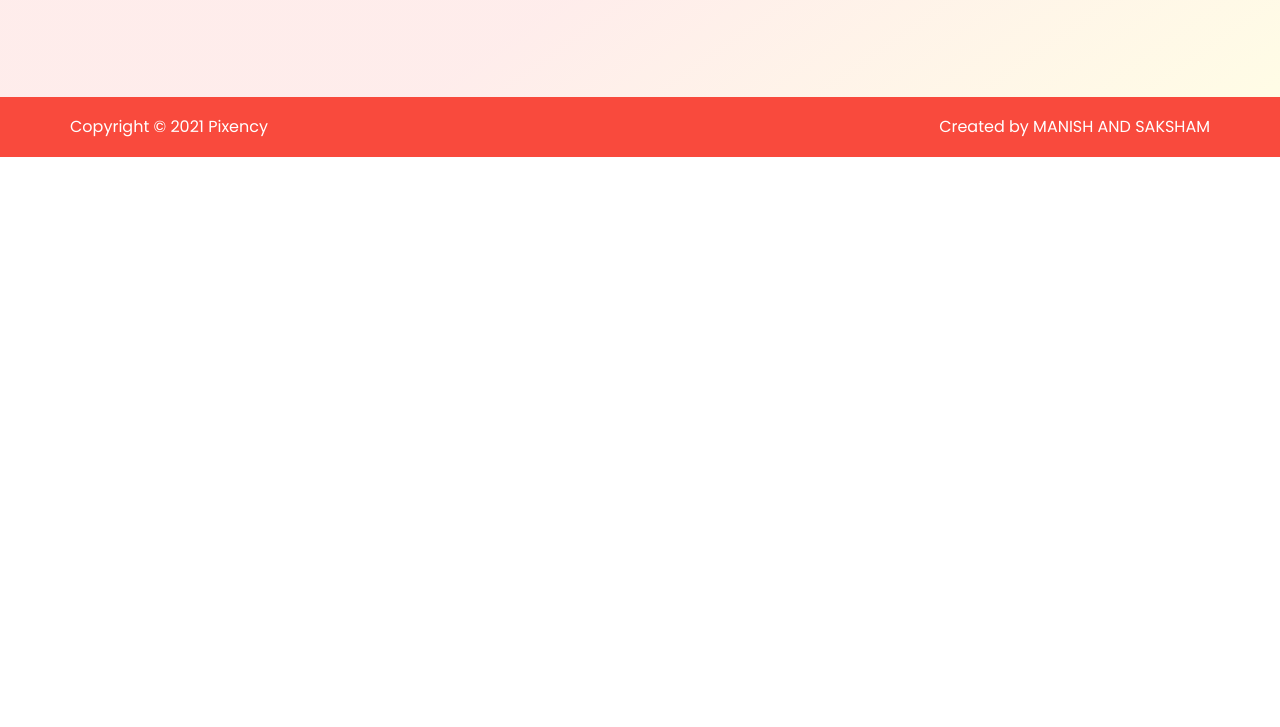
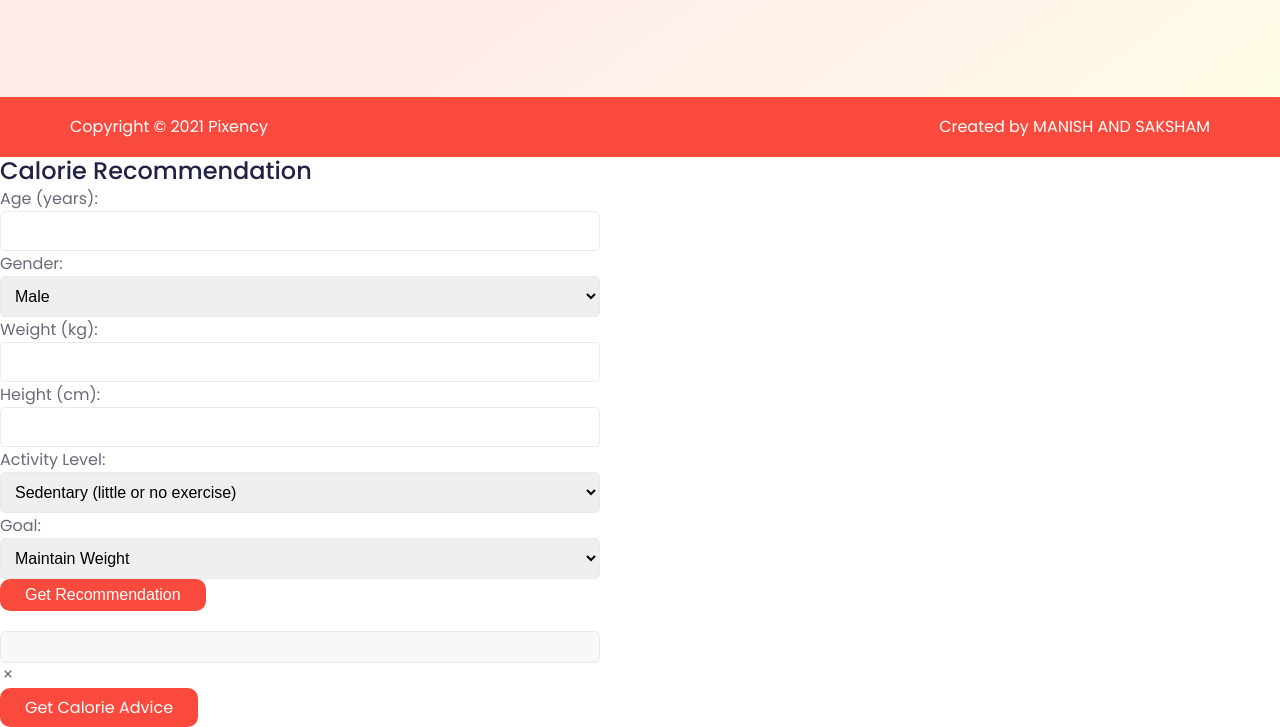
Before and after one commit to manishh11/Major, a plain HTML site: page index.html in a window 1280 px wide. Shown: the part 5162-5889 px from the top of the page. Before the commit the page ends 5319 px from the top, so only its background shows below. Drawn offline with nearby package versions, Linux system fonts and the light colour scheme.

Commit message:
Update index.html

```diff
--- a/index.html
+++ b/index.html
@@ -405,6 +405,55 @@
         <p>Created by MANISH AND SAKSHAM</p>
       </div>
     </div>
+    <div class="wrapper" id="calorie-calculator-modal">
+  <form action="" class="form" id="calorie-form">
+    <h2>Calorie Recommendation</h2>
+    <div class="control">
+      <label for="age">Age (years):</label>
+      <input type="number" id="age" required />
+    </div>
+    <div class="control">
+      <label for="gender">Gender:</label>
+      <select id="gender" required>
+        <option value="male">Male</option>
+        <option value="female">Female</option>
+      </select>
+    </div>
+    <div class="control">
+      <label for="weight">Weight (kg):</label>
+      <input type="number" id="weight" step="0.1" required />
+    </div>
+    <div class="control">
+      <label for="height">Height (cm):</label>
+      <input type="number" id="height" required />
+    </div>
+    <div class="control">
+      <label for="activity-level">Activity Level:</label>
+      <select id="activity-level" required>
+        <option value="1.2">Sedentary (little or no exercise)</option>
+        <option value="1.375">Lightly Active (light exercise 1-3 days/week)</option>
+        <option value="1.55">Moderately Active (moderate exercise 3-5 days/week)</option>
+        <option value="1.725">Very Active (hard exercise 6-7 days/week)</option>
+        <option value="1.9">Super Active (very hard exercise/physical job & exercise 2x/day)</option>
+      </select>
+    </div>
+    <div class="control">
+      <label for="goal">Goal:</label>
+      <select id="goal" required>
+        <option value="maintenance">Maintain Weight</option>
+        <option value="loss">Weight Loss (0.5kg/week approx)</option>
+        <option value="gain">Weight Gain (0.5kg/week approx)</option>
+      </select>
+    </div>
+    <button type="submit" class="btn">Get Recommendation</button>
+    <div id="calorie-result" style="margin-top: 20px; font-weight: bold;"></div>
+  </form>
+  <div class="close-form" id="close-calorie-modal">
+    <i class="bx bx-x"></i>
+  </div>
+</div>
+
+<a class="btn" id="open-calorie-calculator">Get Calorie Advice</a>
 
     <!--=============== Swiper JS ===============-->
     <script src="https://unpkg.com/swiper/swiper-bundle.min.js"></script>
```
